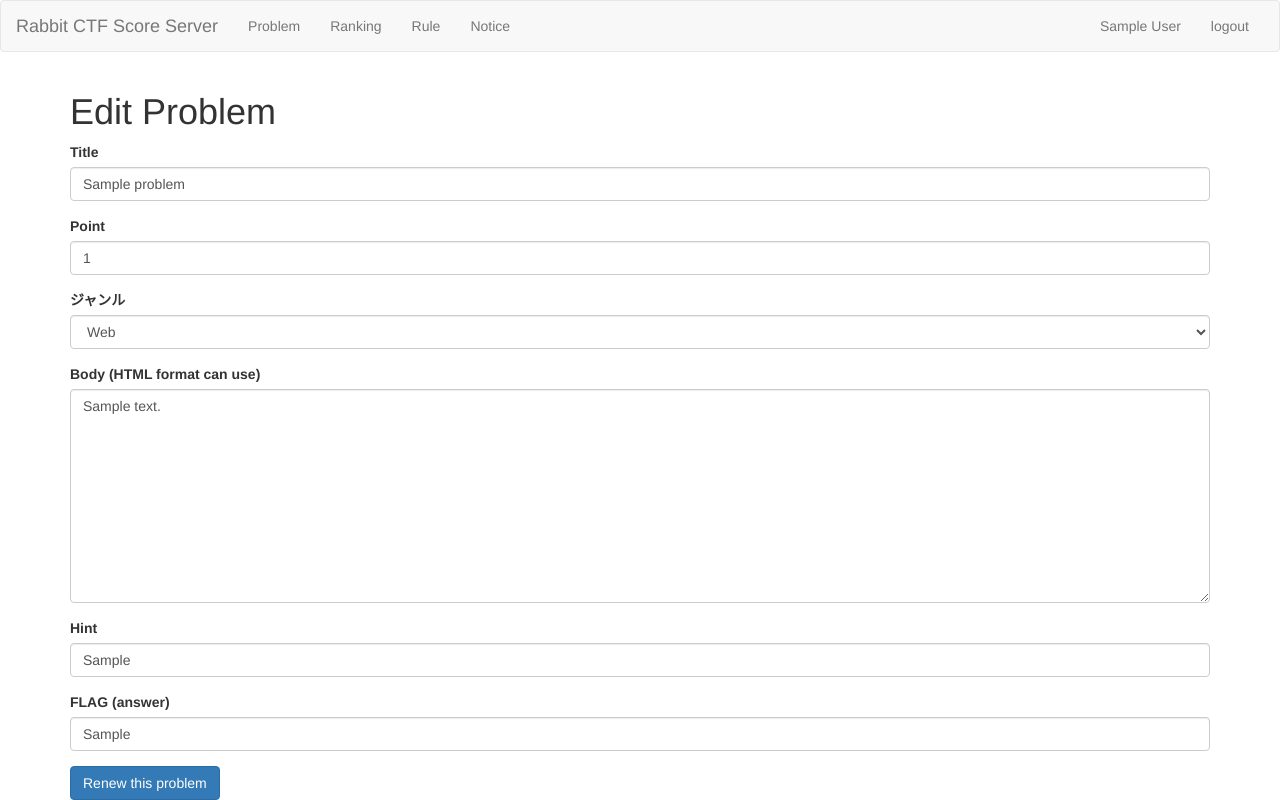
After one commit to jtwp470/rabbit_server, a Flask app: page /problem/1/edit in a window 1280 px wide. The commit adds this page. Run offline with Flask 2, Linux system fonts and the light colour scheme; the visitor is signed in with stand-in values (Sample User, id 1); tables that the repository leaves empty hold one stand-in row (values such as "Sample post"); some libraries are stand-ins or nearby versions.

Commit message:
Adminは問題を編集できるようになった

```diff
--- /dev/null
+++ b/rabbit_server/templates/problem/edit.html.jinja2
@@ -0,0 +1,39 @@
+{% extends "layout.html.jinja2" %}
+{% block body %}
+  <h1>Edit Problem</h1>
+  <form action="{{ url_for('edit_problem', id=problem.problem_id) }}" method="post">
+    <div class="form-group">
+      <label>Title</label>
+      <input type="text" class="form-control" name="title" value="{{ problem.title }}">
+    </div>
+    <div class="form-group">
+      <label>Point</label>
+      <input type="number" class="form-control" name="point" value="{{ problem.point }}" placeholder="[0-9]+" required>
+    </div>
+    <div class="form-group">
+      <label>ジャンル</label>
+      <select name="type" class="form-control">
+        <option value="web">Web</option>
+        <option value="rev">Reverse</option>
+        <option value="network">Network</option>
+        <option value="pwn">Pwn</option>
+        <option value="stego">Stego</option>
+        <option value="forensics">Forensics</option>
+        <option value="Misc">Misc</option>
+      </select>
+    </div>
+    <div class="form-group">
+      <label>Body (HTML format can use)</label>
+      <textarea class="form-control" name="body" rows="10">{{ problem.body }}</textarea>
+    </div>
+    <div class="form-group">
+      <label>Hint</label>
+      <input type="text" class="form-control" name="hint" value="{{ problem.hint }}">
+    </div>
+    <div class="form-group">
+      <label>FLAG (answer)</label>
+      <input type="text" class="form-control" name="flag" value="{{ problem.flag }}" placeholder="USAGI{[a-zA-Z0-9_]+}" required>
+    </div>
+    <button type="submit" class="btn btn-primary">Renew this problem</button>
+  </form>
+{% endblock %}
--- a/rabbit_server/templates/problem/problem_view.html.jinja2
+++ b/rabbit_server/templates/problem/problem_view.html.jinja2
@@ -4,6 +4,9 @@
 <h1>{{ problem.title }} <small><span class="label label-default">{{ problem.type }}</small></h1>
     <p>{{ problem.point }} pts</p>
 
+    {% if is_admin %}
+      <button type="submit" class="btn btn-success" onclick="location.href='{{ url_for('edit_problem', id=problem.problem_id) }}'">Edit</button>
+    {% endif %}
     <h2>問題文</h2>
     <div class="panel panel-default">
         <div class="panel-body">
--- a/rabbit_server/views.py
+++ b/rabbit_server/views.py
@@ -136,7 +136,7 @@ def view_problem(id):
     # For GET request
     if problem:
         return render_template("problem/problem_view.html.jinja2",
-                               problem=problem, score=score)
+                               problem=problem, score=score, is_admin=is_admin())
     return redirect(url_for('start_page'))
 
 
@@ -165,8 +165,22 @@ def new_problem():
 def edit_problem(id):
     """既存の問題を編集する"""
     problem = db.session.query(ProblemTable).filter(
-        ProblemTable.problem_id == id).all()
-    return render_template("problem/edit.html.jinja2", problem=problem)
+        ProblemTable.problem_id == id).first()
+    if request.method == "POST":
+        problem.point = int(request.form["point"])
+        problem.type = request.form["type"]
+        problem.body = request.form["body"]
+        problem.hint = request.form["hint"]
+        problem.flag = request.form["flag"]
+
+        # db.session.update(problem, synchronize_session=False)
+        db.session.commit()
+        flash('Success update problem', 'success')
+        return redirect(url_for('view_problem', id=problem.problem_id))
+    elif problem:
+        return render_template("problem/edit.html.jinja2", problem=problem)
+    else:
+        return abort(404)
 
 
 @app.route('/ranking')
```
